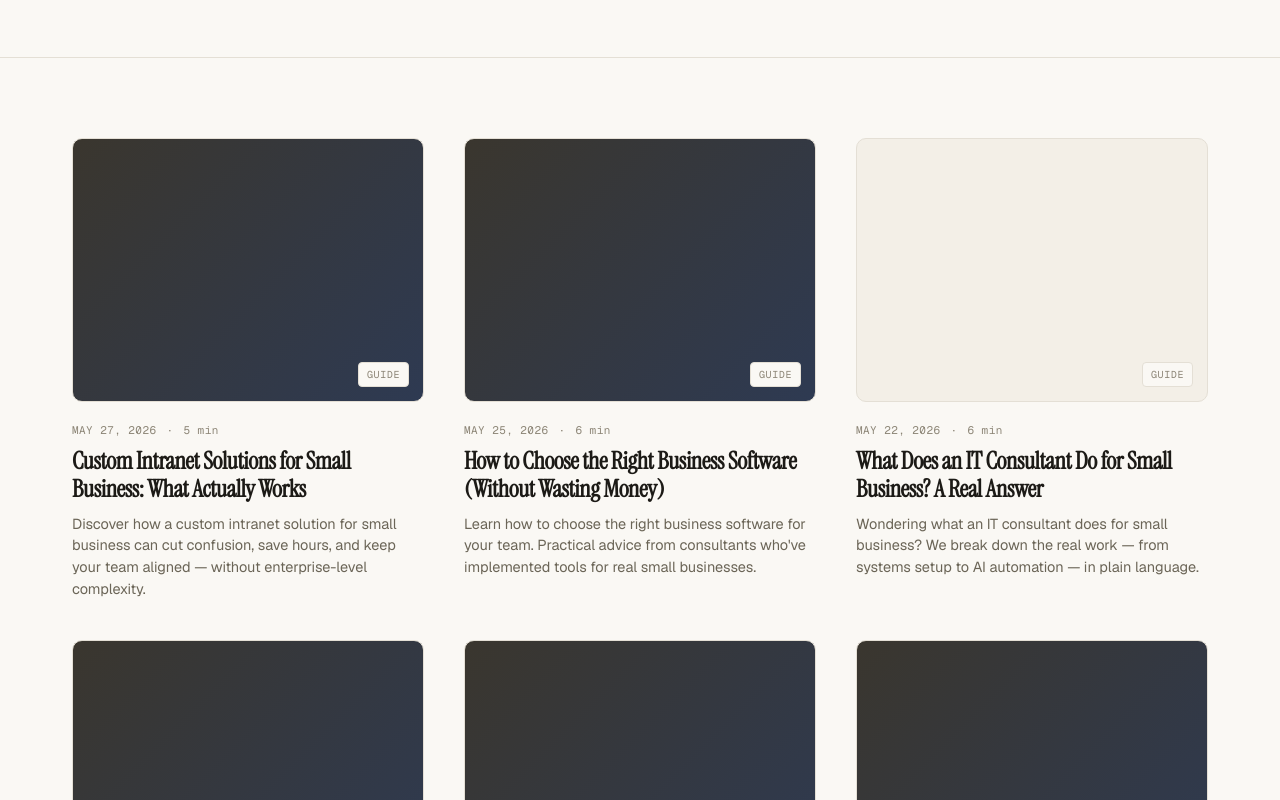
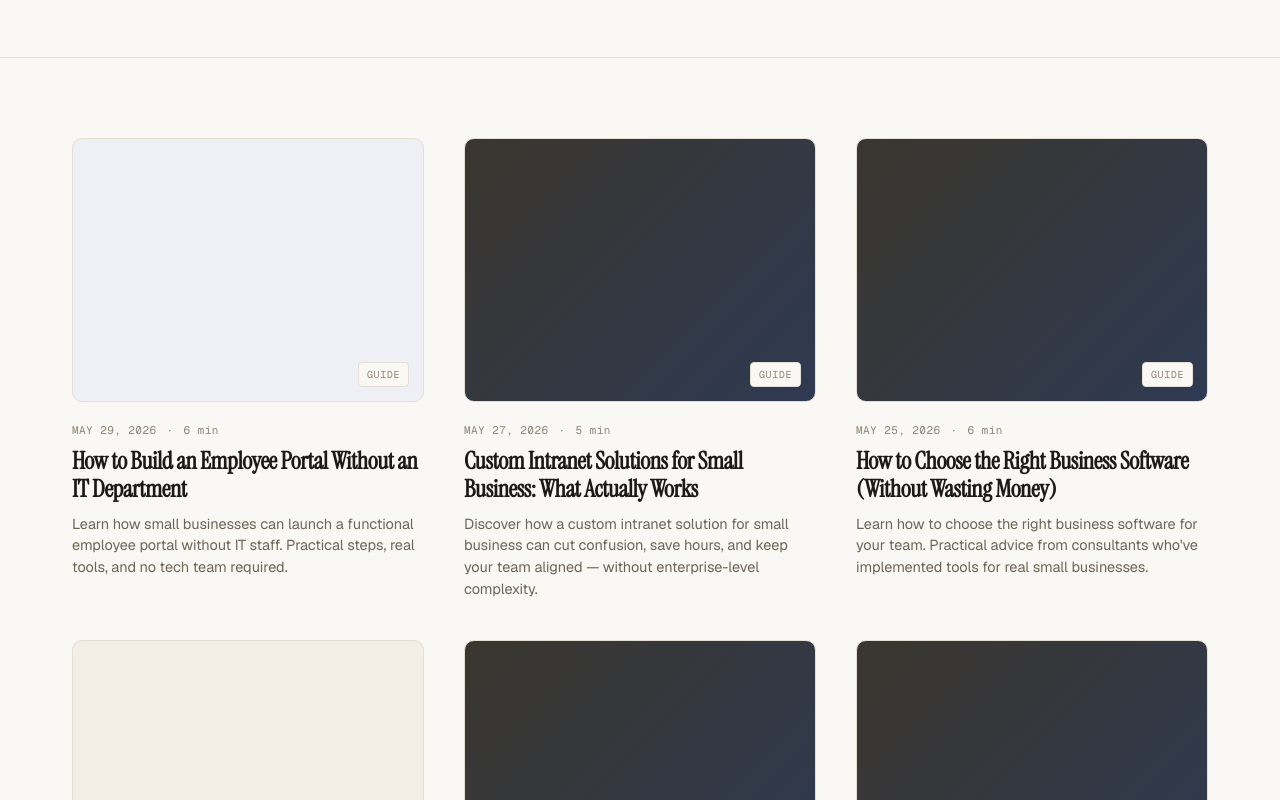
Before and after one commit to VictorAsooye/sola-website, a plain HTML site: page blog/index.html in a window 1280 px wide. Shown: the part 453-1253 px from the top of the page. Drawn offline with nearby package versions, Linux system fonts and the light colour scheme.

Commit message:
blog: update index with "How to Build an Employee Portal Without an IT Department"

```diff
--- a/blog/index.html
+++ b/blog/index.html
@@ -317,6 +317,12 @@
   <div class="container">
     <div class="posts-grid">
 <!-- POSTS_START -->
+      <a href="/blog/posts/how-to-build-an-employee-portal-without-an-it-department.html" class="post-card">
+        <div class="post-cover post-cover-accent"><span class="cover-label">Guide</span></div>
+        <div class="post-meta"><span>MAY 29, 2026</span><span>·</span><span>6 min</span></div>
+        <h2 class="post-title">How to Build an Employee Portal Without an IT Department</h2>
+        <p class="post-excerpt">Learn how small businesses can launch a functional employee portal without IT staff. Practical steps, real tools, and no tech team required.</p>
+      </a>
       <a href="/blog/posts/custom-intranet-solutions-for-small-business-what-actually-works.html" class="post-card">
         <div class="post-cover post-cover-dark"><span class="cover-label">Guide</span></div>
         <div class="post-meta"><span>MAY 27, 2026</span><span>·</span><span>5 min</span></div>
```
